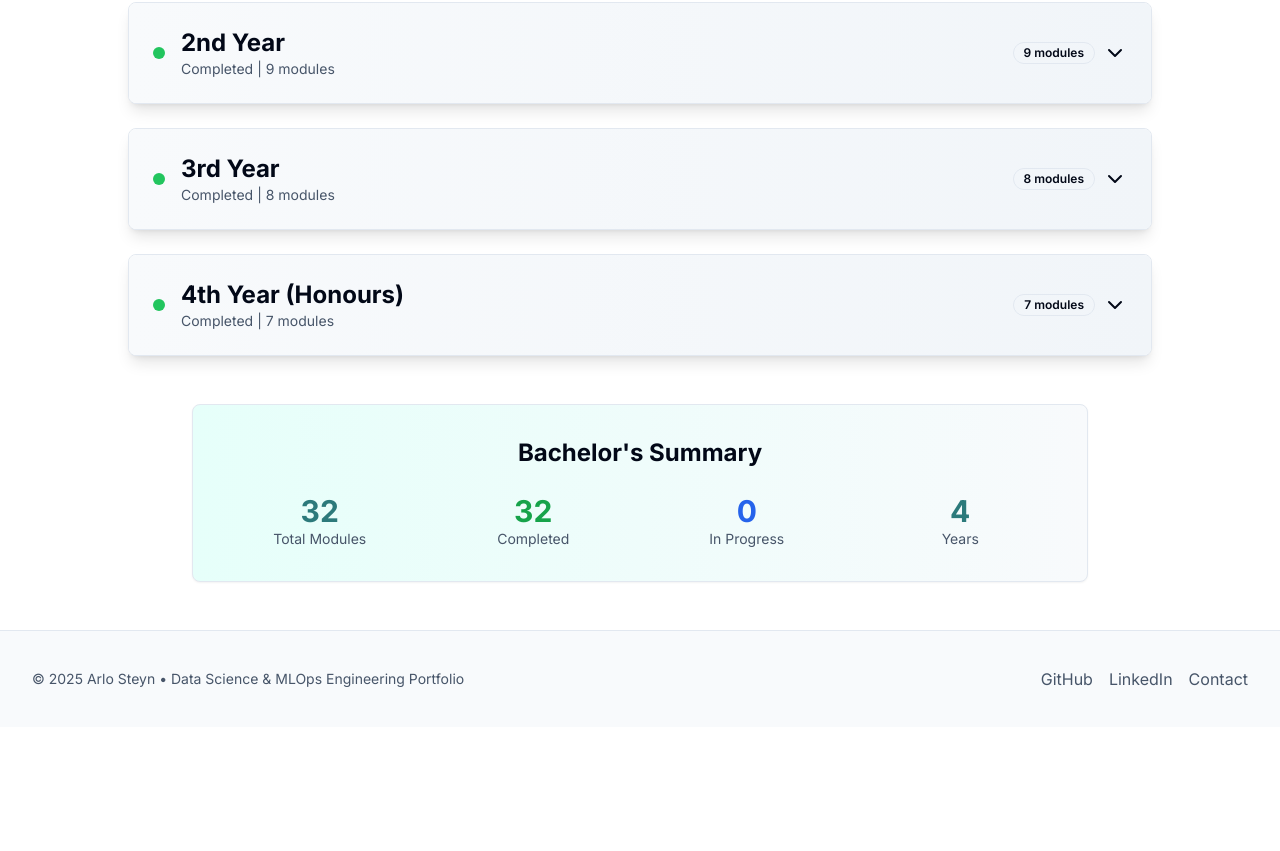
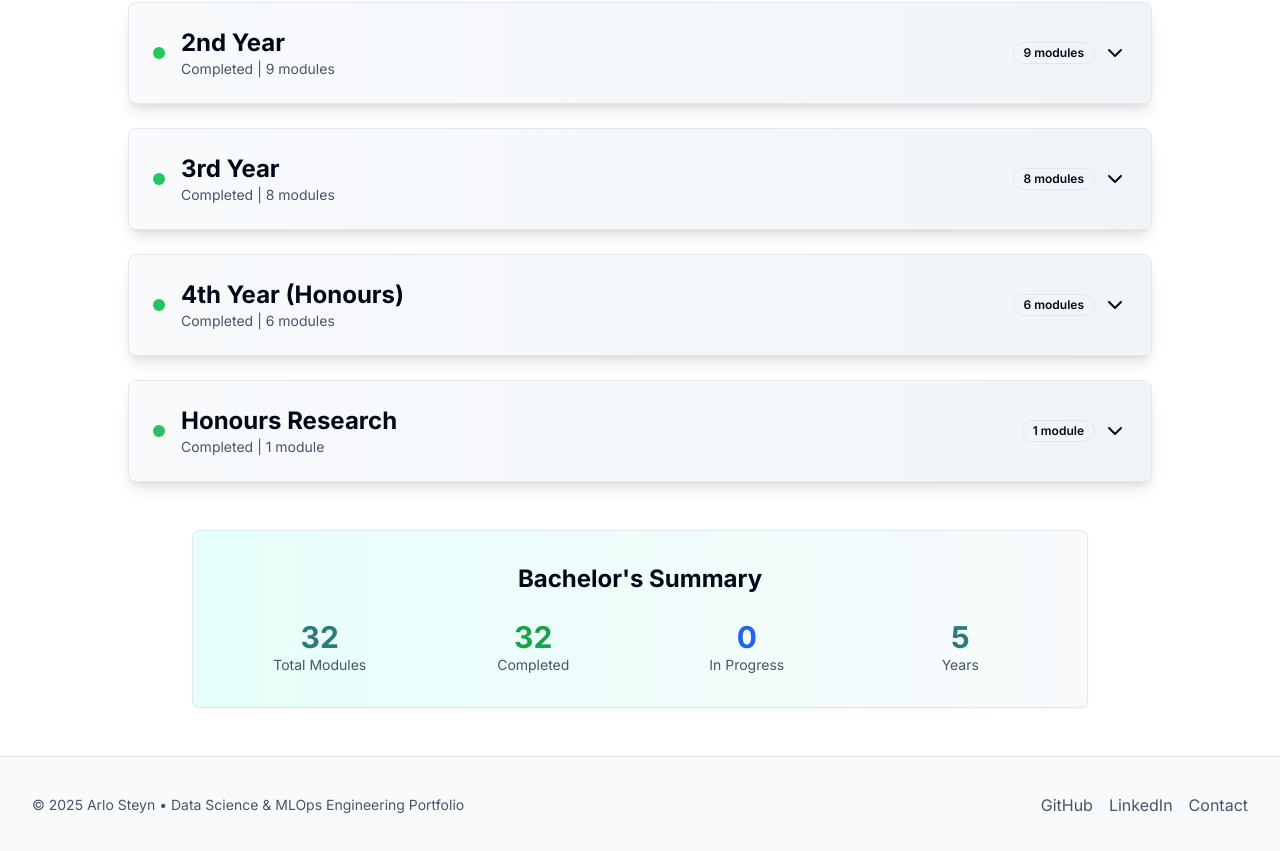
Before and after one commit to ArloHS/portfolio-website, a Next.js app: page /university in a window 1280 px wide. Shown: the part 1793-2644 px from the top of the page. Before the commit the page ends 2520 px from the top, so only its background shows below. Built offline with nearby package versions, Linux system fonts and the light colour scheme.

Commit message:
fix: adjust scroll offset and separate Honours Project
Add scroll margin for header and refactor Bachelor's research section.

Co-authored-by: Arlo Steyn <125442550+ArloHS@users.noreply.github.com>

```diff
--- a/app/university/page.tsx
+++ b/app/university/page.tsx
@@ -254,13 +254,8 @@ const bachelorData: DegreeData = {
     {
       year: "4th Year (Honours)",
       status: "completed",
-      totalCourses: 7,
+      totalCourses: 6,
       courses: [
-        {
-          title: "Honours Project: Data Science Research Assignment 441",
-          description: 'Developed an autonomous self-healing machine learning pipeline for retail time series data using Dunnhumby\'s "The Complete Journey" dataset. Employs ensemble models (Random Forest, XGBoost, LSTM) with anomaly detection, explainable AI (SHAP, LIME), and autonomous remediation.',
-          categories: ["research", "ml", "ds"],
-        },
         {
           title: "Introduction to Statistical Learning 441",
           description: "Explores statistical learning theory, blending traditional methods like regression with modern techniques such as boosted trees, neural networks, recommender systems, and support vector machines. Emphasizes both theoretical foundations and practical applications.",
@@ -290,6 +285,18 @@ const bachelorData: DegreeData = {
           title: "Machine Learning and AI 472",
           description: "Introduces Cognitive Robotics and intelligent autonomous agents. Covers logic-based agents, First-Order Logic, Prolog, automated planning, Bayesian networks, Markov Decision Processes, and Reinforcement Learning algorithms.",
           categories: ["ml", "ds", "cs"],
+        },
+      ],
+    },
+    {
+      year: "Honours Research",
+      status: "completed",
+      totalCourses: 1,
+      courses: [
+        {
+          title: "Data Science Research Assignment 441",
+          description: 'Developed an autonomous self-healing machine learning pipeline for retail time series data using Dunnhumby\'s "The Complete Journey" dataset. Employs ensemble models (Random Forest, XGBoost, LSTM) with anomaly detection, explainable AI (SHAP, LIME), and autonomous remediation. The project demonstrates advanced skills in MLOps, model monitoring, and automated pipeline maintenance.',
+          categories: ["research", "ml", "ds"],
         },
       ],
     },
@@ -457,7 +464,7 @@ export default function UniversityPage() {
       </div>
 
       {/* Master's Degree Section */}
-      <div ref={masterRef} className="mb-16">
+      <div ref={masterRef} className="mb-16 scroll-mt-20">
         <DegreeSection
           degree={mastersData}
           isActive={activeDegree === "masters"}
@@ -485,7 +492,7 @@ export default function UniversityPage() {
       </div>
 
       {/* Bachelor's Degree Section */}
-      <div ref={bachelorRef}>
+      <div ref={bachelorRef} className="scroll-mt-20">
         <DegreeSection
           degree={bachelorData}
           isActive={activeDegree === "bachelors"}
```
